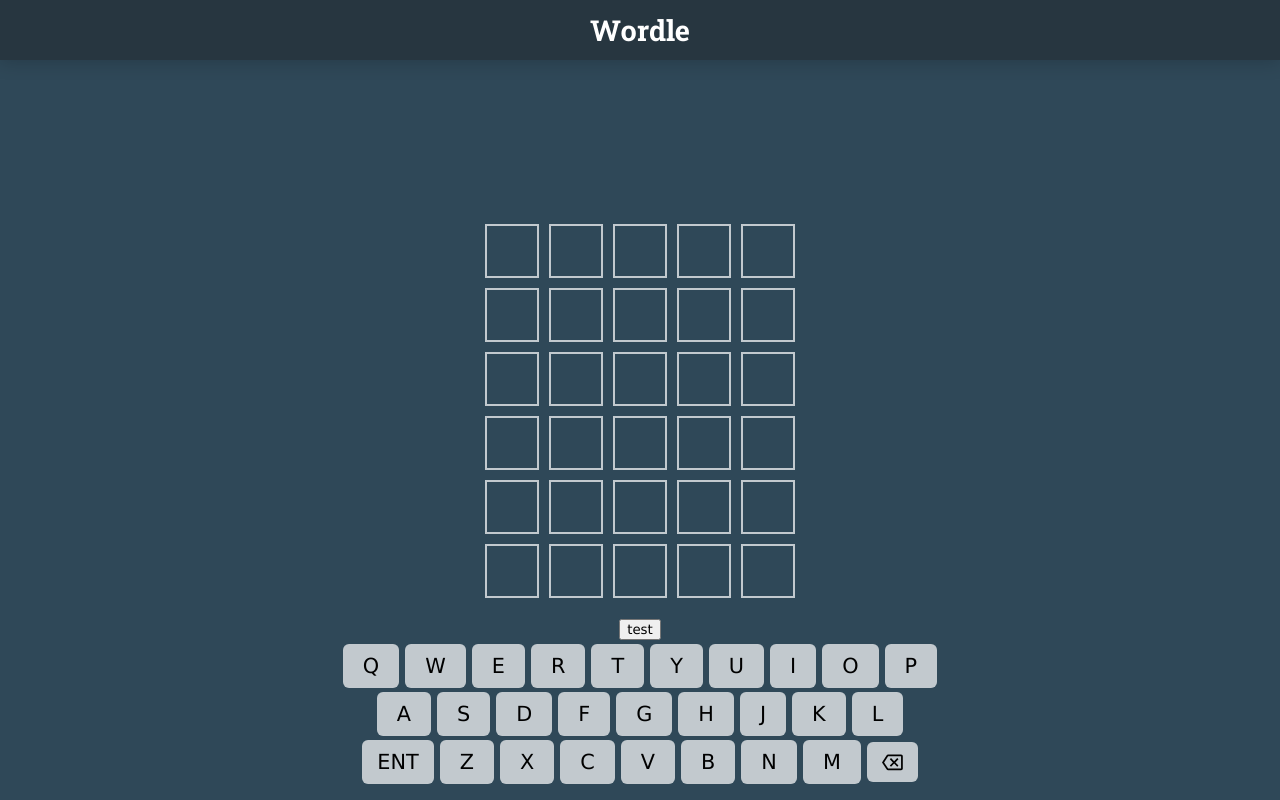
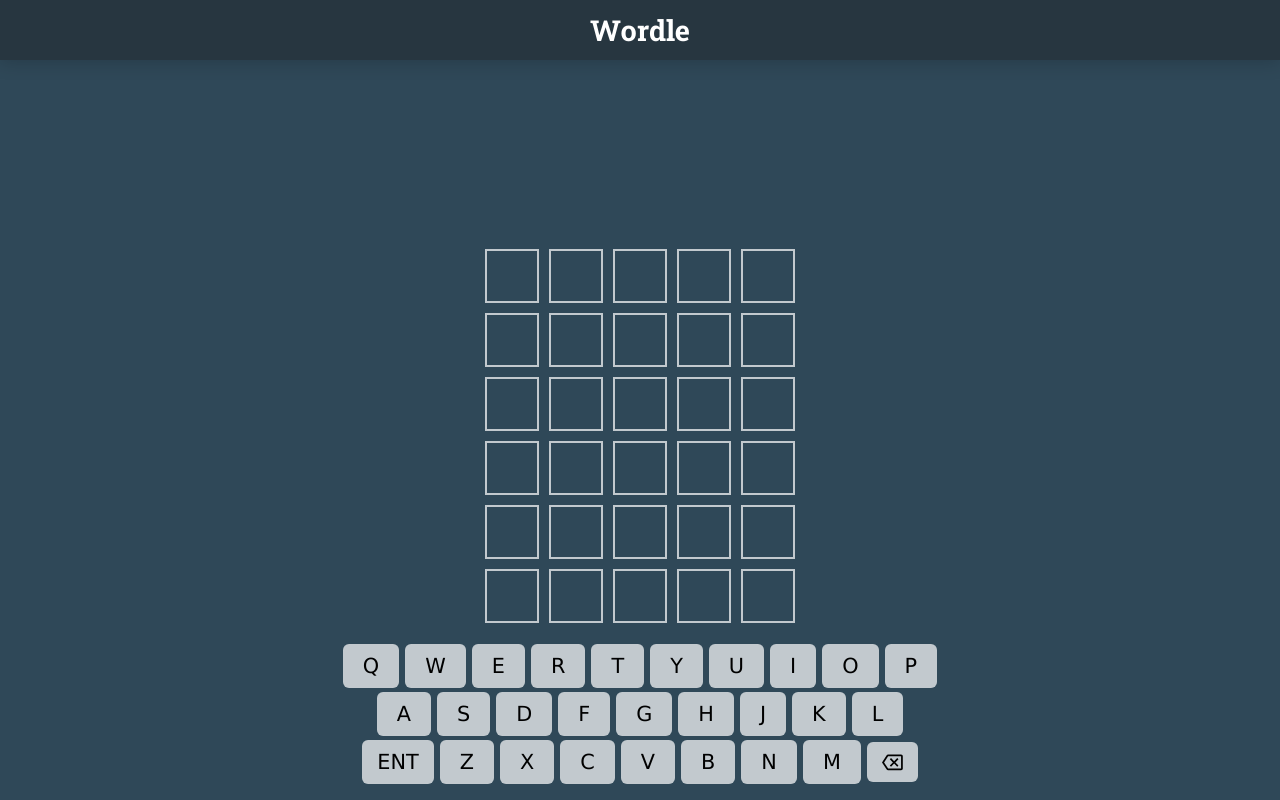
Before and after one commit to tylertierney/wordle, a React (Create React App) app: page / in a window 1280 px wide. Built offline with nearby package versions, Linux system fonts and the light colour scheme.

Commit message:
Got the key event listeners working

```diff
--- a/src/components/Key/Key.module.css
+++ b/src/components/Key/Key.module.css
@@ -8,6 +8,7 @@
   display: flex;
   justify-content: center;
   align-items: center;
+  outline: none;
 }
 
 .keyBtn:active {
--- a/src/components/Keyboard/Keyboard.tsx
+++ b/src/components/Keyboard/Keyboard.tsx
@@ -40,11 +40,14 @@
     window.addEventListener("keydown", handleKeydown);
 
     return () => window.removeEventListener("keydown", handleKeydown);
-  }, []);
+  }, [currentGuess]);
 
   const handleClick = (name: string | JSX.Element) => {
     if (typeof name === "string") {
       if (name === "ENT") {
+        if (currentGuess.length < 5) {
+          return;
+        }
         addGuess(currentGuess);
         for (let i = 0; i < currentGuess.length; i++) {
           if (
@@ -54,7 +57,7 @@
             addDisabledLetters(currentGuess[i]);
           }
         }
-        setCurrentGuess(() => "");
+        setCurrentGuess("");
       } else {
         if (currentGuess.length > 4) {
           return;
@@ -98,12 +101,7 @@
     );
   });
 
-  return (
-    <div className={styles.keyboardContainer}>
-      <button onClick={() => console.log(guesses)}>test</button>
-      {rowsArr}
-    </div>
-  );
+  return <div className={styles.keyboardContainer}>{rowsArr}</div>;
 };
 
 export default Keyboard;
```
